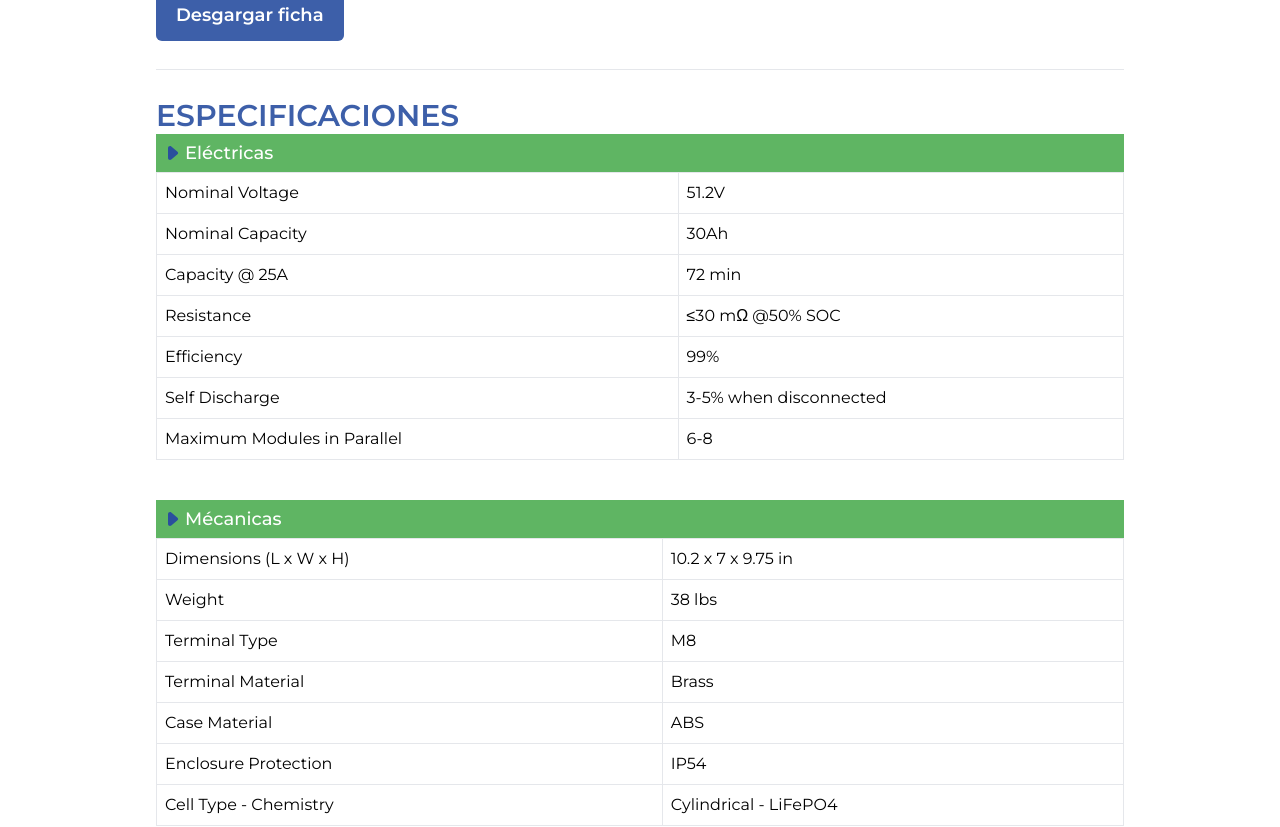
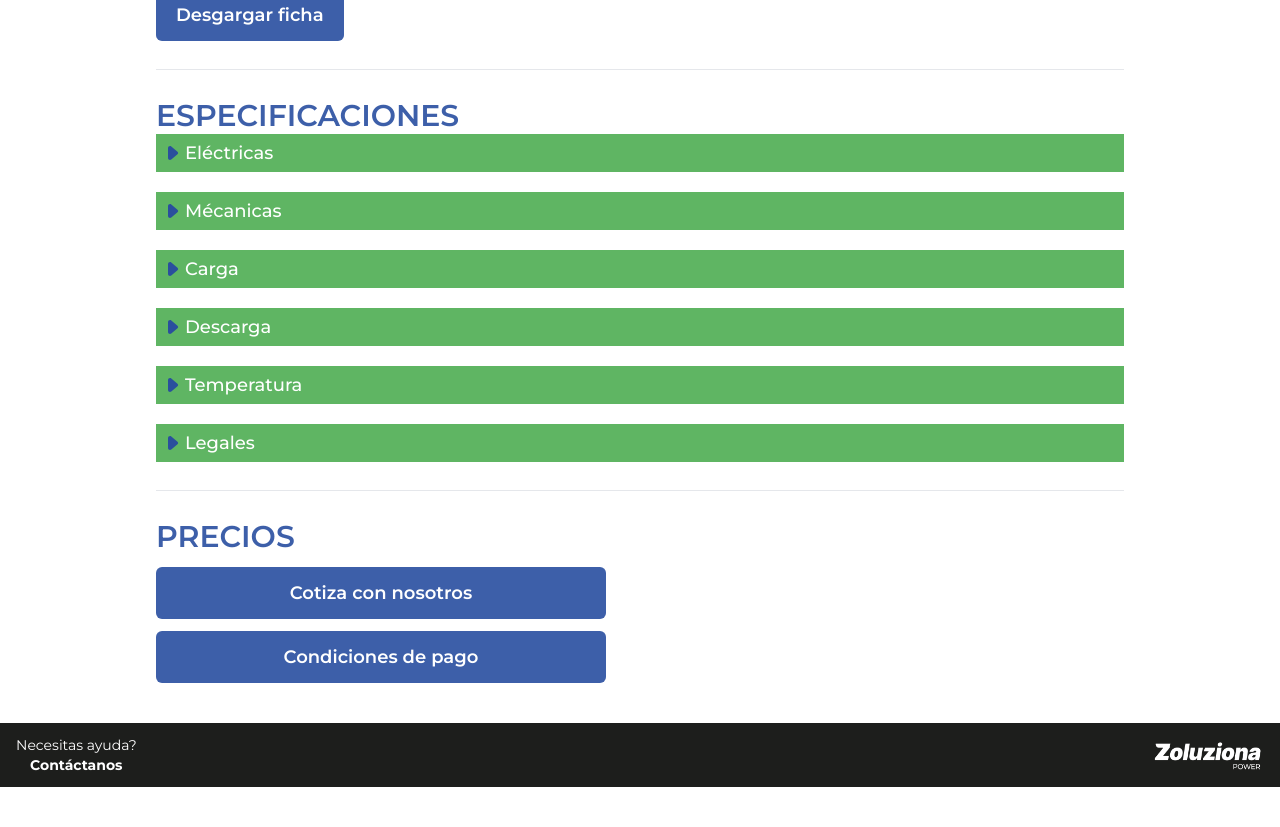
Before and after one commit to aencardenas/zoluziona-front, a React (Vite) app: page /product in a window 1280 px wide. Shown: the part 980-1807 px from the top of the page. After the commit the page ends 1767 px from the top, so only its background shows below. Built offline with nearby package versions, Linux system fonts and the light colour scheme.

Commit message:
feat: especifications tables toggle completed. Missing icon animation

```diff
--- a/src/components/ProductEspecifications.jsx
+++ b/src/components/ProductEspecifications.jsx
@@ -4,7 +4,7 @@ import {
   flexRender,
 } from "@tanstack/react-table";
 import data from "../data/especifications.json";
-import Especifications from "../utils/Especifications";
+import { useState } from "react";
 
 const useGenerateTable = (tableData, columns) => {
   const table = useReactTable({
@@ -14,6 +14,7 @@ const useGenerateTable = (tableData, columns) => {
   });
 
   const generateTable = () => (
+    <>
       <table className="w-full">
         <tbody>
           {table.getRowModel().rows.map((row) => (
@@ -27,6 +28,7 @@ const useGenerateTable = (tableData, columns) => {
           ))}
         </tbody>
       </table>
+    </>
   );
 
   return generateTable;
@@ -35,11 +37,11 @@ const useGenerateTable = (tableData, columns) => {
 const TableElectricalEsp = () => {
   const columns = [
     {
-      header: "Data",
+      header: "",
       accessorKey: "name",
     },
     {
-      header: "Value",
+      header: "",
       accessorKey: "value",
     },
   ];
@@ -51,31 +53,52 @@ const TableElectricalEsp = () => {
   const chargeTable = useGenerateTable(data.chargeTable, columns);
   const complianceTable = useGenerateTable(data.complianceTable, columns);
 
+  const especifictions = [
+    {id:"electricas", especification: "Eléctricas", table: electricalTable },
+    {id:"mecanicas", especification: "Mécanicas", table: mechanicalTable },
+    {id:"carga", especification: "Carga", table: chargeTable },
+    {id:"descarga", especification: "Descarga", table: dischargeTable },
+    {id:"temperatura", especification: "Temperatura", table: temperatureTable },
+    {id:"legales", especification: "Legales", table: complianceTable },
+  ];
 
-  const especifictions = [
-    {especification: "Eléctricas", table: electricalTable},
-    {especification: "Mécanicas", table: mechanicalTable},
-    {especification: "Carga", table: chargeTable},
-    {especification: "Descarga", table: dischargeTable},
-    {especification: "Temperatura", table: temperatureTable},
-    {especification: "Legales", table: complianceTable},
-  ]
+  const [openTables, setOpenTables] = useState(especifictions.reduce((acc, curr) => {
+    acc[curr.id] = false;
+    return acc;
+  }));
+
+  const toggleTable = (id) => {
+    setOpenTables((prev) => ({ ...prev, [id]: !prev[id] }));
+  }
 
   return (
     <>
-        <div className="flex flex-col gap-10">
-            {
-                especifictions.map((item, i) => (
-                <div key={i} className="">
-                    <Especifications
-                    text = {item.especification}
+      <div className="flex flex-col gap-5">
+        {especifictions.map((item, i) => (
+          <div key={i}>
+            <div className="flex bg-green-28 text-white p-[5px] items-center cursor-pointer" onClick={() => toggleTable(item.id)}>
+              <svg
+                className="w-6 h-6 text-blue-70"
+                aria-hidden="true"
+                xmlns="http://www.w3.org/2000/svg"
+                width="24"
+                height="24"
+                fill="currentColor"
+                viewBox="0 0 24 24"
+              >
+                <path
+                  fillRule="evenodd"
+                  d="M10.271 5.575C8.967 4.501 7 5.43 7 7.12v9.762c0 1.69 1.967 2.618 3.271 1.544l5.927-4.881a2 2 0 0 0 0-3.088l-5.927-4.88Z"
+                  clipRule="evenodd"
                 />
-                    {item.table()}
+              </svg>
+
+              <p className="font-medium lg:text-lg">{item.especification}</p>
             </div>
-                ))
-            }
+            <div className={`${openTables[item.id] ? '' : 'hidden'}`}>{item.table()}</div>
           </div>
-
+        ))}
+      </div>
     </>
   );
 };
--- a/src/utils/Especifications.jsx
+++ /dev/null
@@ -1,25 +0,0 @@
-export default function Especifications(props) {
-  return (
-    <>
-      <div className="flex bg-green-28 text-white p-[5px] items-center">
-        <svg
-          className="w-6 h-6 text-blue-70"
-          aria-hidden="true"
-          xmlns="http://www.w3.org/2000/svg"
-          width="24"
-          height="24"
-          fill="currentColor"
-          viewBox="0 0 24 24"
-        >
-          <path
-            fillRule="evenodd"
-            d="M10.271 5.575C8.967 4.501 7 5.43 7 7.12v9.762c0 1.69 1.967 2.618 3.271 1.544l5.927-4.881a2 2 0 0 0 0-3.088l-5.927-4.88Z"
-            clipRule="evenodd"
-          />
-        </svg>
-
-        <p className="font-medium lg:text-lg">{props.text}</p>
-      </div>
-    </>
-  );
-}
```
Lines whose indentation alone changed are shown as unchanged.
